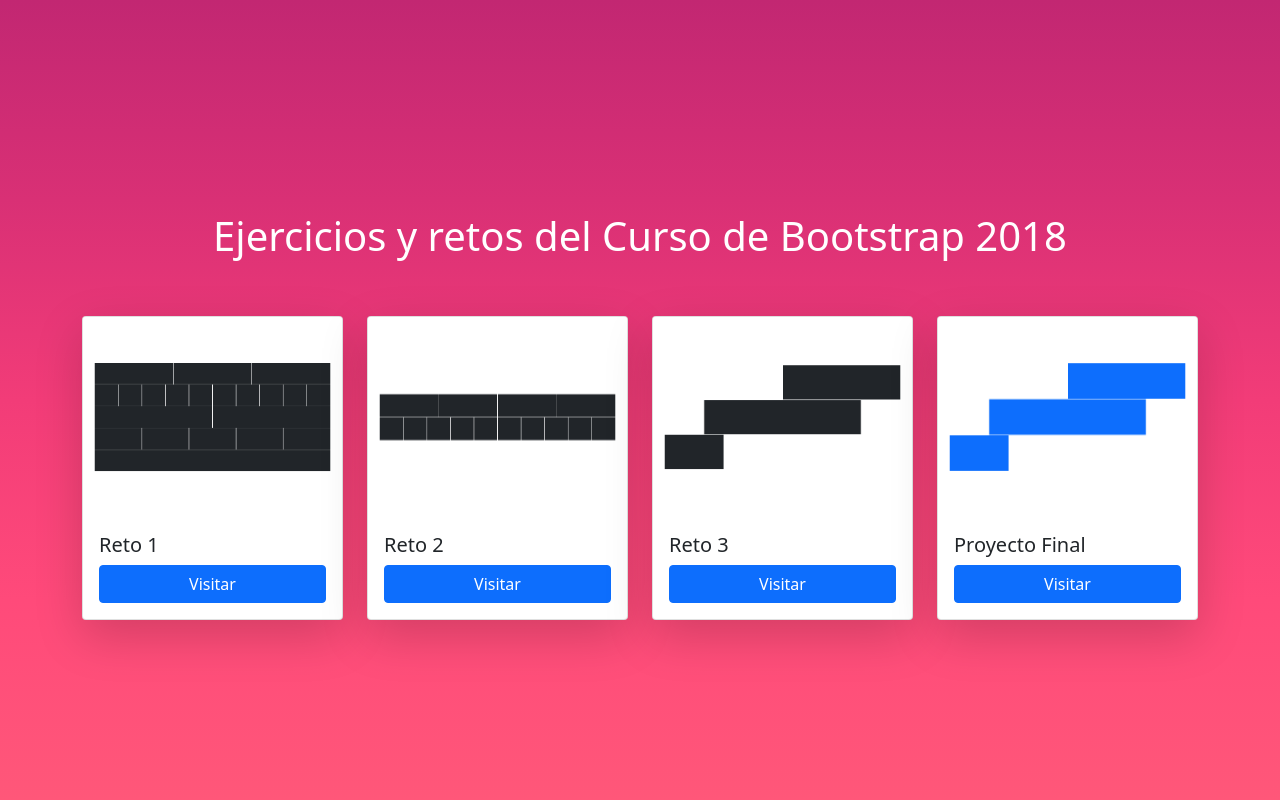
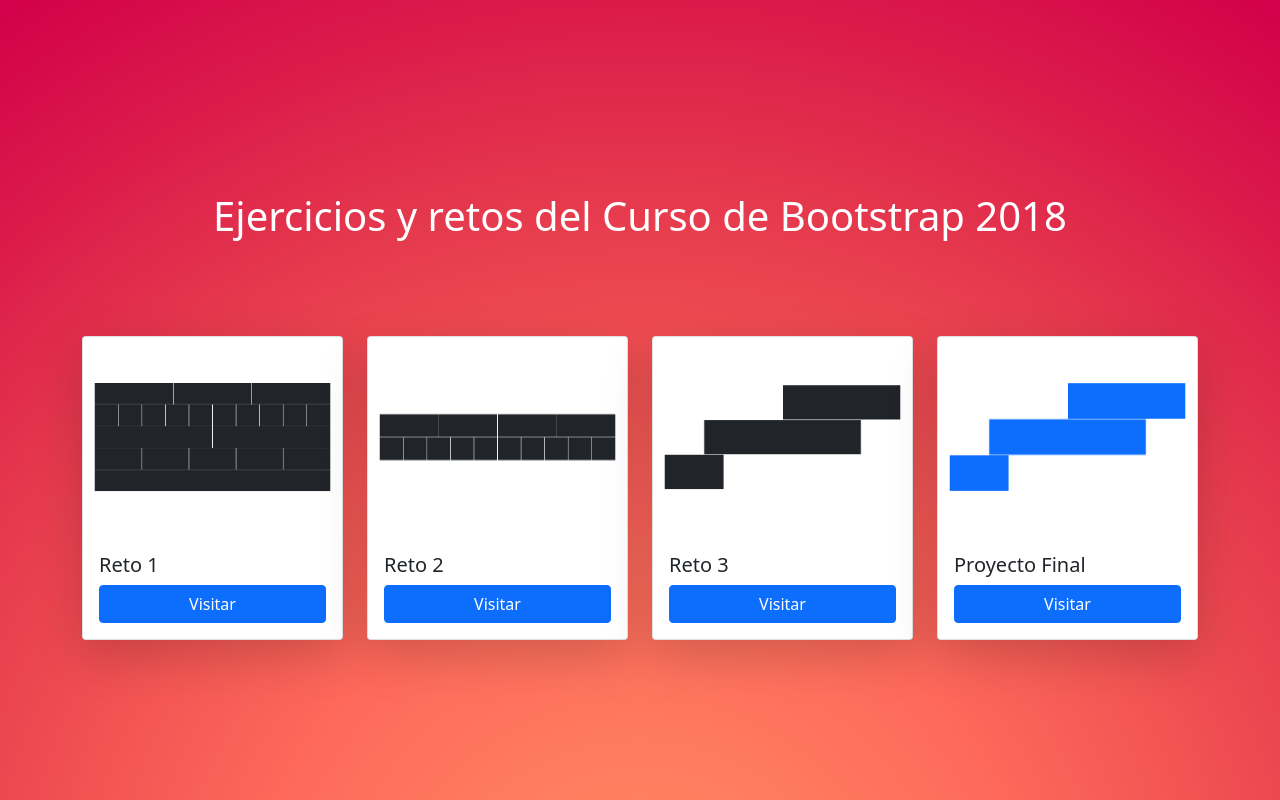
Before and after one commit to saucedoinfo/curso_de_bootstrap_2018_platzi, a website: page index.html in a window 1280 px wide. Drawn offline with Linux system fonts and the light colour scheme.

Commit message:
se cambia fondo y detalles en h1

```diff
--- a/index.html
+++ b/index.html
@@ -10,7 +10,7 @@
 	</head>
 	<body class="bg-super d-flex justify-content-center align-items-center vw-100 min-vh-100">
 		<div class="container mb-3">
-			<h1 class="h1 py-5 d-flex justify-content-center text-white">
+			<h1 class="h1 py-5 d-flex justify-content-center text-white mb-5 p-5">
 				Ejercicios y retos del Curso de Bootstrap 2018
 			</h1>
 			<div class="row g-4 ">
--- a/sass/custom.scss
+++ b/sass/custom.scss
@@ -8,7 +8,7 @@
 // Then add additional custom code here
 
 .bg-super {
-	background-image: linear-gradient(0, #ff5779 0, #ff4a7a 25%, #f23c78 50%, #d93075 75%, #c22772 100%);
+	background-image: radial-gradient(circle at 50% 120.71%, #ff8c65 0, #ff7d60 16.67%, #fe6a5b 33.33%, #f25353 50%, #e5394d 66.67%, #db1a4a 83.33%, #d2004a 100%);
 }
 
 .img-min {
```
Also changed, not shown: reto2.html (+1 -1 lines), css/custom.css, 1 other file.
